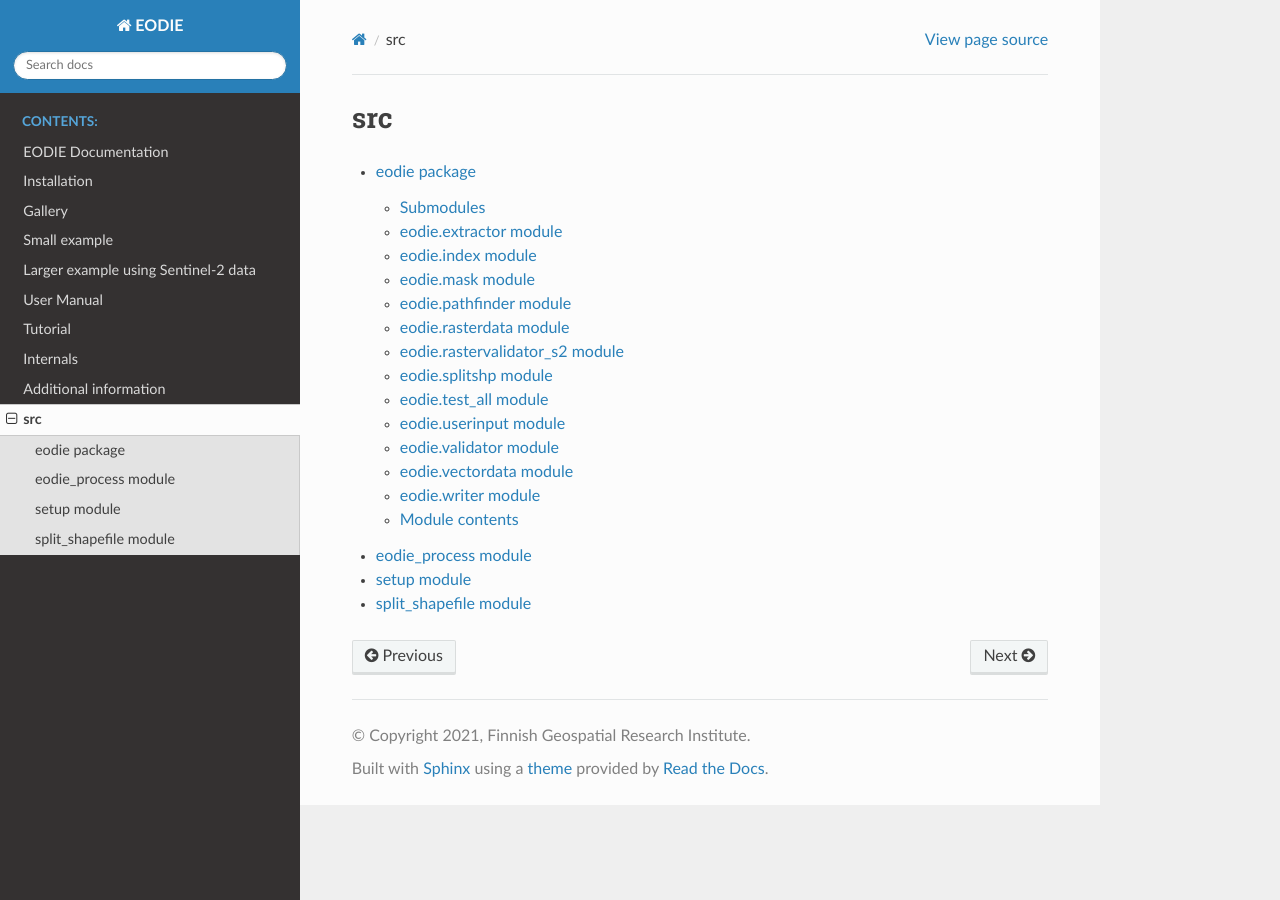
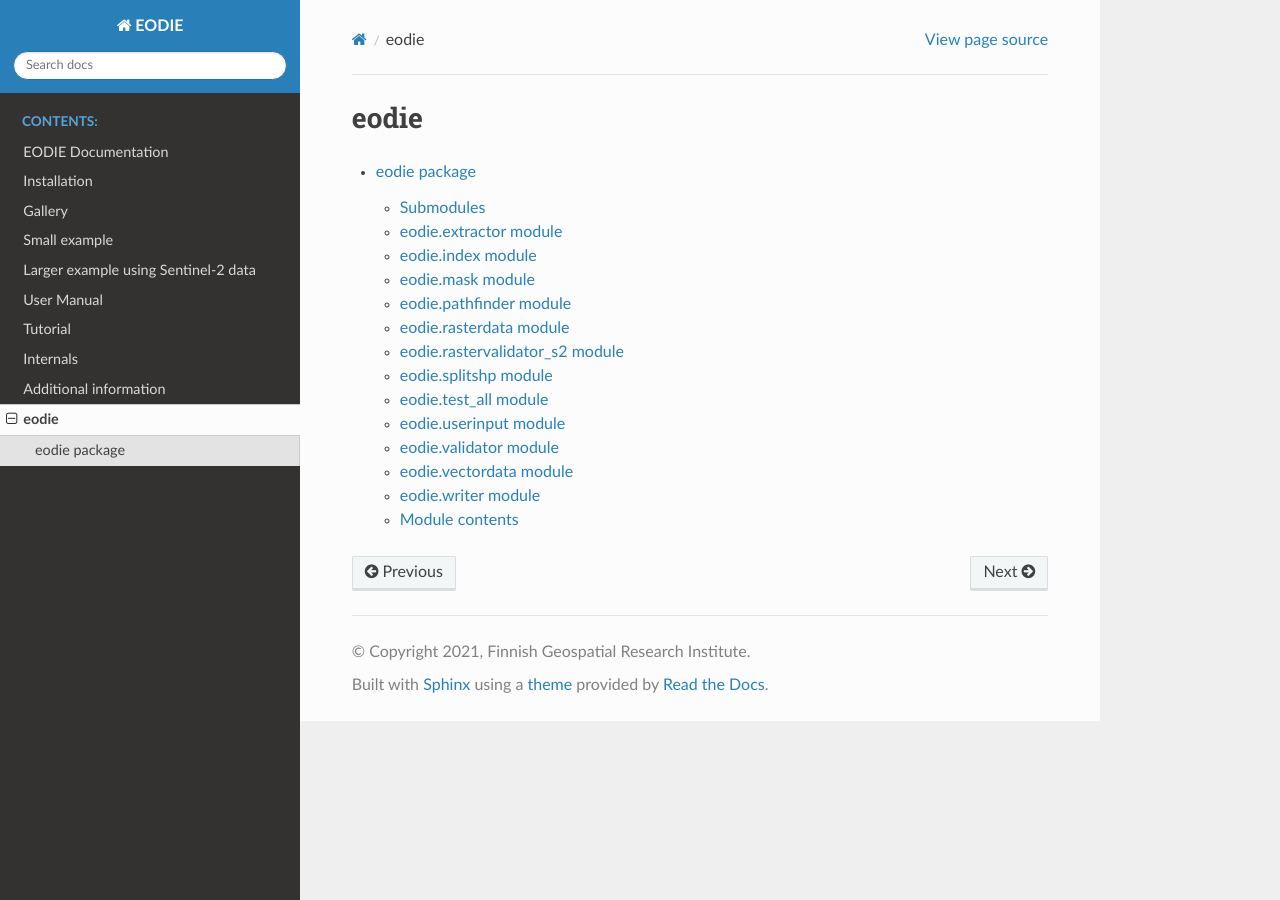
Before and after one commit to samumantha/EODIE, a Sphinx documentation site: the page built from docs/modules.rst, in a window 1280 px wide. Built offline with Sphinx 7.4.7 and the Read the Docs theme 2.0.0, drawn with Linux system fonts in a browser that asks for light colours.

Commit message:
fixing docs

```diff
--- a/docs/conf.py
+++ b/docs/conf.py
@@ -12,8 +12,10 @@
 #
 import os
 import sys
-sys.path.insert(0, os.path.abspath('../'))
-sys.path.append('../src/eodie')
+#sys.path.insert(0, os.path.abspath('../'))
+sys.path.insert(0, os.path.abspath('../src'))
+#sys.path.insert(0, os.path.abspath('../src/eodie'))
+#sys.path.append('../src')
 
 # -- Project information -----------------------------------------------------
 
--- a/docs/eodie_process.rst
+++ /dev/null
@@ -1,7 +0,0 @@
-eodie\_process module
-=====================
-
-.. automodule:: eodie_process
-   :members:
-   :undoc-members:
-   :show-inheritance:
--- a/docs/modules.rst
+++ b/docs/modules.rst
@@ -1,10 +1,7 @@
-src
-===
+eodie
+=====
 
 .. toctree::
    :maxdepth: 4
 
    eodie
-   eodie_process
-   setup
-   split_shapefile
--- a/docs/split_shapefile.rst
+++ /dev/null
@@ -1,7 +0,0 @@
-split\_shapefile module
-=======================
-
-.. automodule:: split_shapefile
-   :members:
-   :undoc-members:
-   :show-inheritance:
```
Also changed, not shown: docs/setup.rst (deleted, +0 -7 lines).
